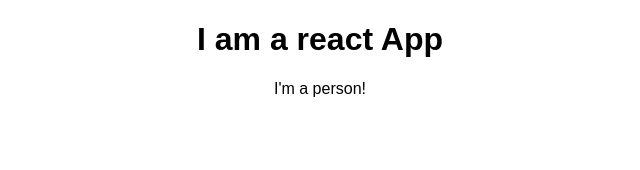
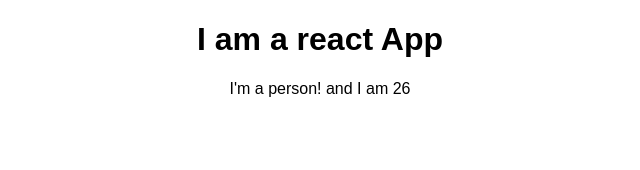
Before and after one commit to GanjikuntaNikhitha/React_course, a React (Create React App) app in the folder my-react-app/: page / in a window 1280 px wide. Shown: the top 170 px of the page, without its empty margins (320-960 px from the left). Built offline with nearby package versions, Linux system fonts and the light colour scheme.

Commit message:
Dynamic content

```diff
--- a/my-react-app/src/Person/Person.js
+++ b/my-react-app/src/Person/Person.js
@@ -2,6 +2,7 @@ import React from 'react';
 // we dont need component here becz creating function
 // we used to import for converting jsx
 const person = () => {
-    return <p>I'm a person!</p>
+    return <p>I'm a person! and I am {Math.floor(Math.random() * 30)}</p>
+    //Dynamic representation  {Math.floor(Math.random() * 30)}
 }
 export default person;
```
